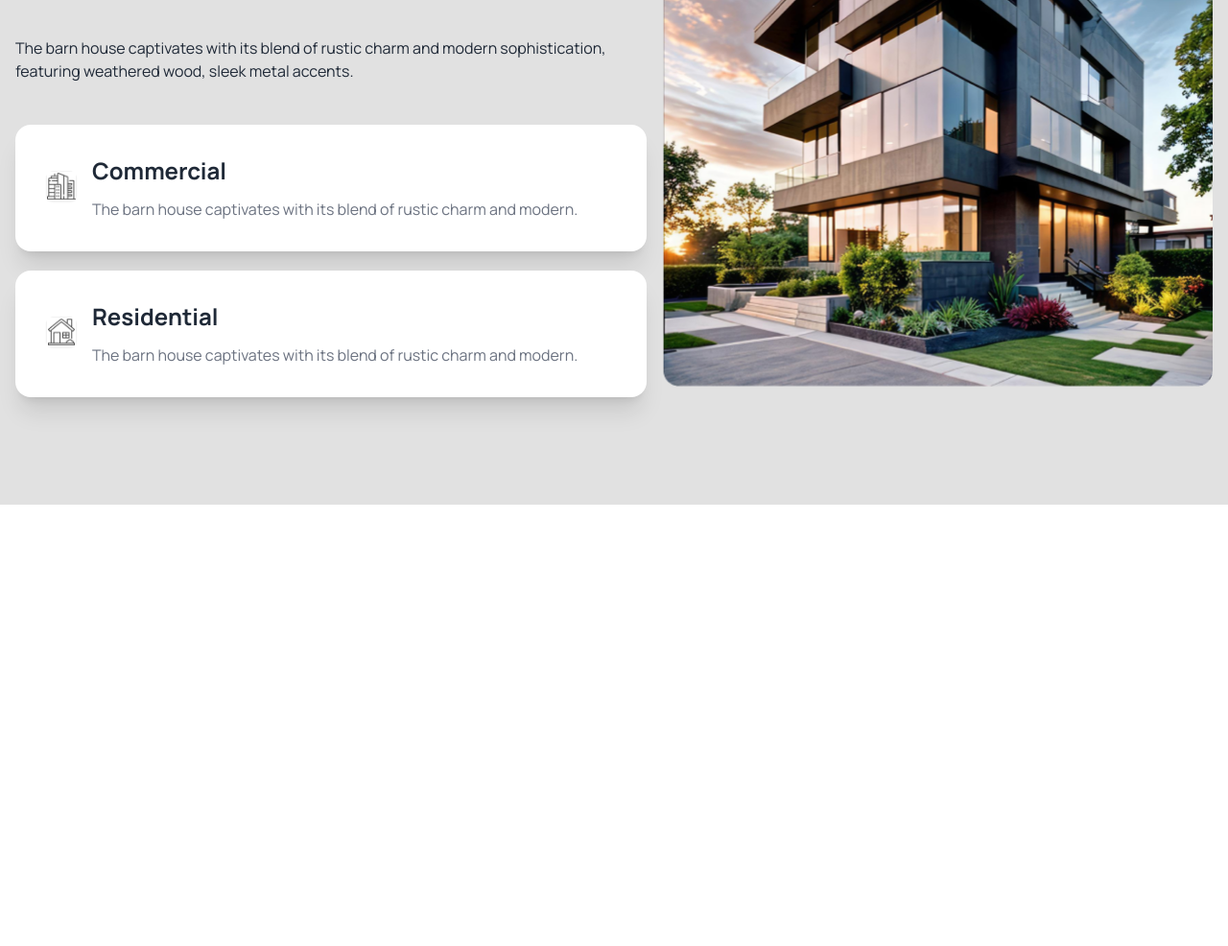
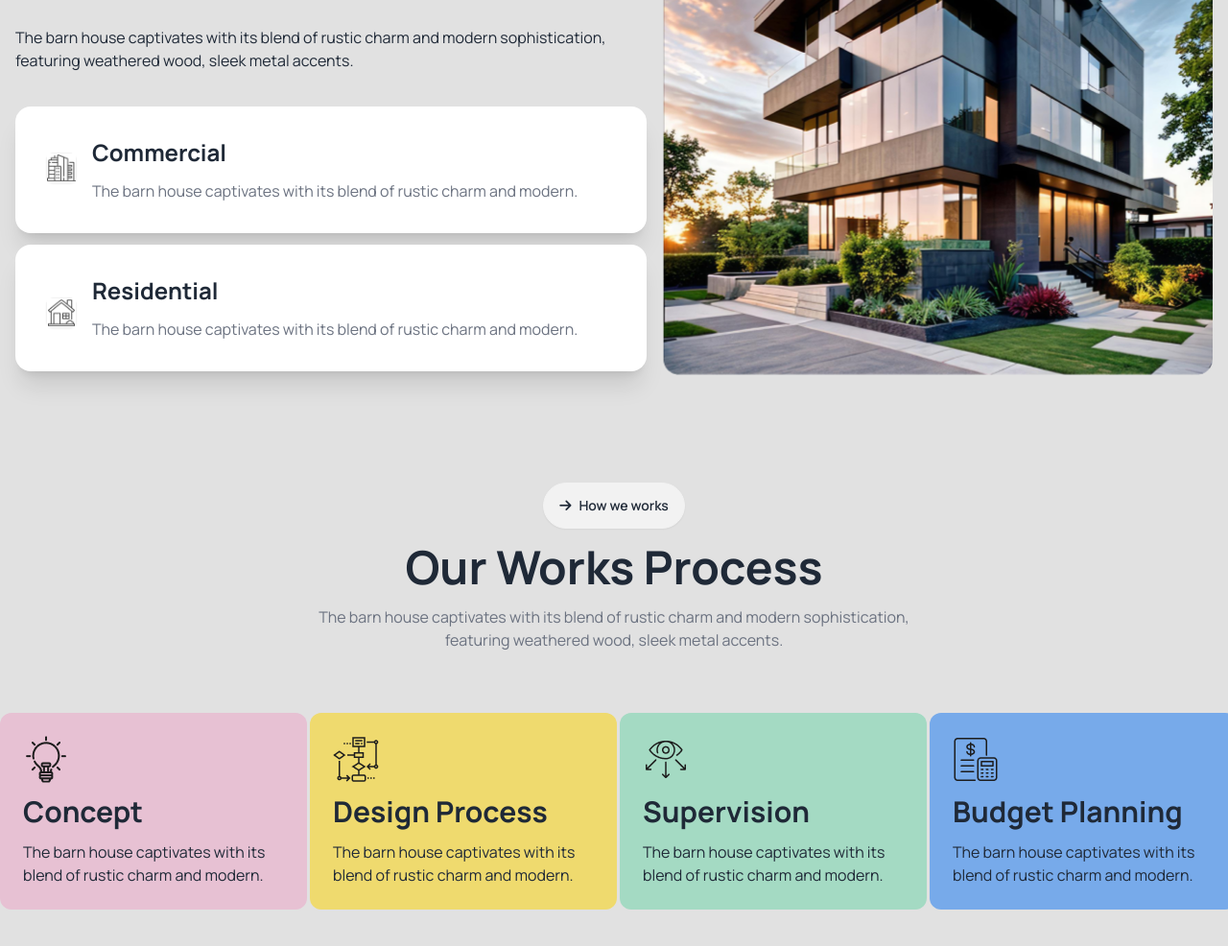
Before and after one commit to MOHIBUL131589/Assignment-3-With-Daisy-UI, a website: page index.html in a window 1280 px wide. Shown: the part 1148-2134 px from the top of the page at 96% size. Before the commit the page ends 1674 px from the top, so only its background shows below. Drawn offline with Linux system fonts and the light colour scheme.

Commit message:
added our work process section

```diff
--- a/index.html
+++ b/index.html
@@ -32,7 +32,7 @@
             <div class="md:flex navbar-end gap-4 hidden">
                 <i class="fa-solid fa-cart-shopping bg-white px-2 py-2 shadow-lg  rounded-full cursor-pointer"></i>
                 <i class="fa-solid fa-magnifying-glass bg-white px-2 py-2 shadow-lg  rounded-full cursor-pointer"></i>
-                <a class="bg-button-color px-4 py-1 lg:pl-10 lg:p-2 lg:py-3 rounded-full cursor-pointer">Book Consult
+                <a class="bg-button-color px-4 py-1 lg:pl-5 lg:py-3 rounded-full cursor-pointer">Book Consult
                     <i class="fa-solid fa-arrow-right text-white -rotate-45 bg-black ml-4 rounded-[32px] p-2.5">
                     </i></a>
             </div>
@@ -70,14 +70,15 @@
             </div>
         </div>
     </header>
-    <main class="md:container mx-auto">
+    <main>
         <!-- Thoughtful Design  -->
         <section class="w-full bg-[#73737337] py-24">
+            <div class="md:container mx-auto">
                 <img src="assets/Vector.png" alt="" class="2xl:px-24 md:flex hidden">
-            <div class="hero">
+                <div class="hero mb-24">
                     <div class="hero-content flex-col-reverse lg:flex-row-reverse">
                         <img src="assets/Rectangle.png" class="rounded-lg" />
-                    <div class="space-y-5 text-center md:text-start">
+                        <div class="space-y-3 text-center md:text-start">
                             <button class="btn rounded-full px-4 py-1"><i class="fa-solid fa-arrow-right">
                                 </i>About Us</button>
                             <h1 class="text-5xl font-bold">We design thoughtful, liveable spaces</h1>
@@ -104,7 +105,7 @@
                             </div>
                             <div class="card bg-base-100 shadow-xl">
                                 <div class="card-body">
-                                <div class="card-actions gap-4">
+                                    <div class="card-actions items-center gap-4">
 
                                         <div class="pt-4">
                                             <button class="btn btn-square btn-sm">
@@ -113,7 +114,8 @@
                                         </div>
                                         <div class="space-y-3">
                                             <h1 class="font-bold text-2xl">Residential</h1>
-                                        <p class="text-gray-500">The barn house captivates with its blend of rustic charm and modern.</p>
+                                            <p class="text-gray-500">The barn house captivates with its blend of rustic
+                                                charm and modern.</p>
                                         </div>
                                     </div>
                                 </div>
@@ -121,7 +123,65 @@
                         </div>
                     </div>
                 </div>
+            </div>
+            <!-- Challange Part  -->
+            <div>
+
+            </div>
+            <!-- Our Work process  -->
+            <div class="md:container mx-auto">
+                <!-- Work Process Header  -->
+                <div class="text-center space-y-4 mb-16">
+                    <button class="btn rounded-full px-4 py-1"><i class="fa-solid fa-arrow-right">
+                        </i>How we works</button>
+                    <h1 class="font-bold text-5xl">Our Works Process</h1>
+                    <p class="text-gray-500">The barn house captivates with its blend of rustic charm and modern
+                        sophistication,<br> featuring weathered wood, sleek metal accents.</p>
+                </div>
+                <div class="flex justify-center">
+                    <div
+                        class="grid grid-cols-1 md:grid-cols-2 lg:grid-cols-4 gap-3 justify-center items-center 2xl:px-24">
+                        <div class="w-80 rounded-xl bg-[#E7C1D3]">
+                            <div class="p-6 space-y-3">
+                                <img src="assets/concept.png" alt="">
+                                <h1 class="text-3xl font-bold">Concept</h1>
+                                <p>The barn house captivates with its blend of rustic charm and modern.</p>
+                            </div>
+                        </div>
+                        <div class="w-80 rounded-xl bg-[#EFDA6E]">
+                            <div class="p-6 space-y-3">
+                                <img src="assets/flow-chart.png" alt="">
+                                <h1 class="text-3xl font-bold">Design Process</h1>
+                                <p>The barn house captivates with its blend of rustic charm and modern.</p>
+                            </div>
+                        </div>
+                        <div class="w-80 rounded-xl bg-[#A4DAC3]">
+                            <div class="p-6 space-y-3">
+                                <img src="assets/vision.png" alt="">
+                                <h1 class="text-3xl font-bold">Supervision</h1>
+                                <p>The barn house captivates with its blend of rustic charm and modern.</p>
+                            </div>
+                        </div>
+                        <div class="w-80 rounded-xl bg-[#77AAEA]">
+                            <div class="p-6 space-y-3">
+                                <img src="assets/budget-planning.png" alt="">
+                                <h1 class="text-3xl font-bold">Budget Planning</h1>
+                                <p>The barn house captivates with its blend of rustic charm and modern.</p>
+                            </div>
+                        </div>
+                    </div>
+                </div>
+
+
+
+            </div>
+
         </section>
+        </section>
+
+
+
+
     </main>
     <footer>
 
```
Also changed, not shown: css/main.css. Lines whose indentation alone changed are shown as unchanged.
